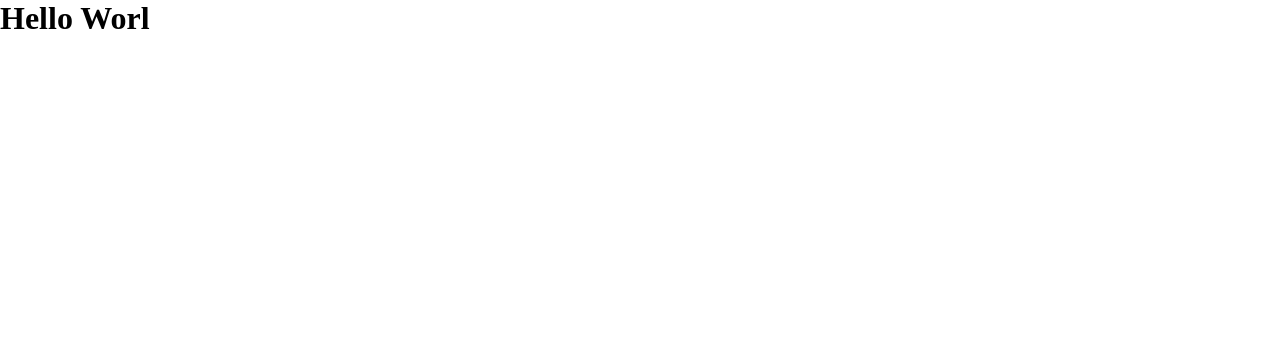
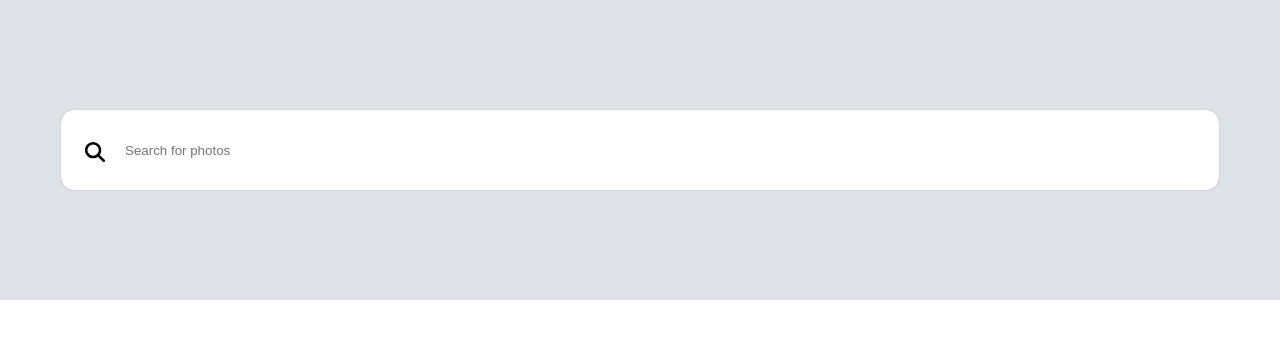
Before and after one commit to c-blaq/vue-image-gallery, a Nuxt app: page / in a window 1280 px wide. Shown: the top 338 px of the page. Built offline with nearby package versions, Linux system fonts and the light colour scheme.

Commit message:
style: layout

```diff
--- a/app.vue
+++ b/app.vue
@@ -1,5 +1,9 @@
 <template>
-  <NuxtPage />
+  <div>
+    <NuxtLayout>
+      <NuxtPage />
+    </NuxtLayout>
+  </div>
 </template>
 
 <style lang="scss">
--- /dev/null
+++ b/components/SearchBar.vue
@@ -0,0 +1,47 @@
+<template>
+  <form method="get" action="/search">
+    <div class="searchIcon-container">
+      <svg xmlns="http://www.w3.org/2000/svg" viewBox="0 0 512 512">
+        <path
+          d="M416 208c0 45.9-14.9 88.3-40 122.7L502.6 457.4c12.5 12.5 12.5 32.8 0 45.3s-32.8 12.5-45.3 0L330.7 376c-34.4 25.2-76.8 40-122.7 40C93.1 416 0 322.9 0 208S93.1 0 208 0S416 93.1 416 208zM208 352a144 144 0 1 0 0-288 144 144 0 1 0 0 288z"
+        />
+      </svg>
+    </div>
+    <input
+      name="q"
+      type="search"
+      placeholder="Search for photos"
+      class="search-input"
+    />
+  </form>
+</template>
+
+<script setup lang="ts"></script>
+
+<style lang="scss">
+form {
+  width: 100%;
+  max-width: 1158px;
+  margin: 0 auto;
+  position: relative;
+
+  & > .searchIcon-container {
+    width: 1.25rem;
+    height: 1.25rem;
+    position: absolute;
+    top: 40%;
+    left: 1.5rem;
+  }
+
+  & > .search-input {
+    display: block;
+    width: 100%;
+    height: 80px;
+    appearance: none;
+    border: none;
+    border-radius: 0.8rem;
+    padding: 0 1rem 0 4rem;
+    box-shadow: 0px 0px 1px gray;
+  }
+}
+</style>
--- /dev/null
+++ b/layouts/default.vue
@@ -0,0 +1,25 @@
+<script setup>
+import SearchBar from "@/components/SearchBar.vue";
+</script>
+
+<template>
+  <header>
+    <SearchBar />
+  </header>
+  <main>
+    <slot />
+  </main>
+  <footer></footer>
+</template>
+
+<style lang="scss" scoped>
+header {
+  background-color: #dde2e9;
+  padding: 0 1rem;
+  min-height: 300px;
+  color: #253858;
+  display: flex;
+  align-items: center;
+  justify-content: center;
+}
+</style>
--- a/pages/index.vue
+++ b/pages/index.vue
@@ -1,3 +1,5 @@
-<template>
-  <h1>Hello Worl</h1>
-</template>
+<template></template>
+
+<script setup lang="ts"></script>
+
+<style scoped></style>
```
Also changed, not shown: public/images/search.png (added).
